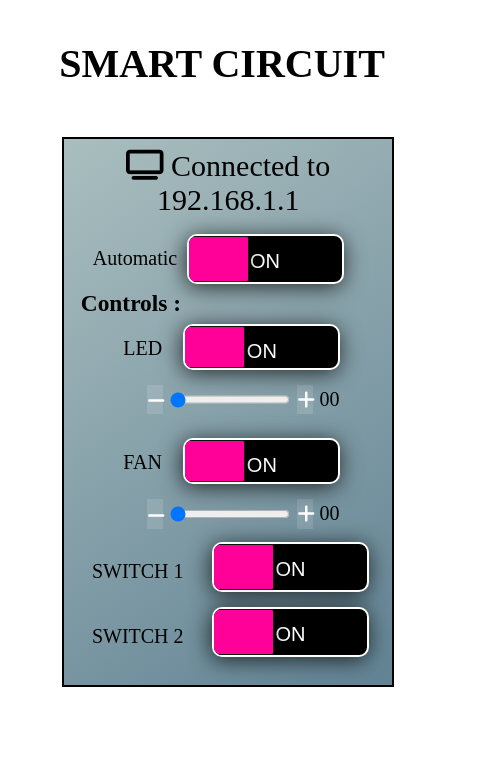
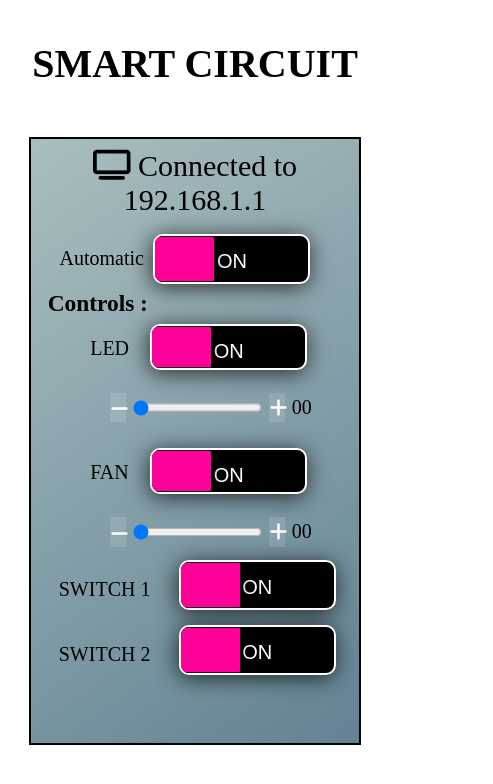
Before and after one commit to SathishKumar1312/Smart-Circuit, a plain HTML site: page index.html in a window 390 px wide. Shown: the whole page, 493 px wide, since content can reach past the window. Drawn offline with Linux system fonts and the light colour scheme.

Commit message:
changed4 from 2

```diff
--- a/switch.css
+++ b/switch.css
@@ -169,25 +169,15 @@ a {
 }
 
 @media (max-width: 649px) {
-
-  /* * {
-    margin-right: -100px;
-  } */
   body {
     font-size: 16px;
     overflow-x: hidden;
-    height: 70vh;
-    width: 100vw;
-    /* margin-left: 15%; */
-  }
-  h1 {
-    margin-left: 54px;
   }
   .container {
     border: 2px solid black;
     font-size: 20px;
-    margin-left: 16%;
-    height: 550px;
+    margin: auto;
+    height: 72%;
     width: 85%;
     margin-top: 50px;
     background-image: linear-gradient(
@@ -223,17 +213,16 @@ a {
   .inp2 {
     display: grid;
     grid-template-columns: 60px 120px;
-    row-gap: 5px;
+    row-gap: 13px;
     /* grid-template-rows: 1fr; */
   }
 
   .inp1 p,
   .inp2 p {
     display: grid;
-    grid-template-columns: 50% 200% 50% 20%;
-    margin-left: 27%;
+    grid-template-columns: 50% 215% 50% 20%;
+    margin-left: 21%;
     width: 100%;
-    /* border: 2px solid black; */
   }
 
   #range1Dec,
```
